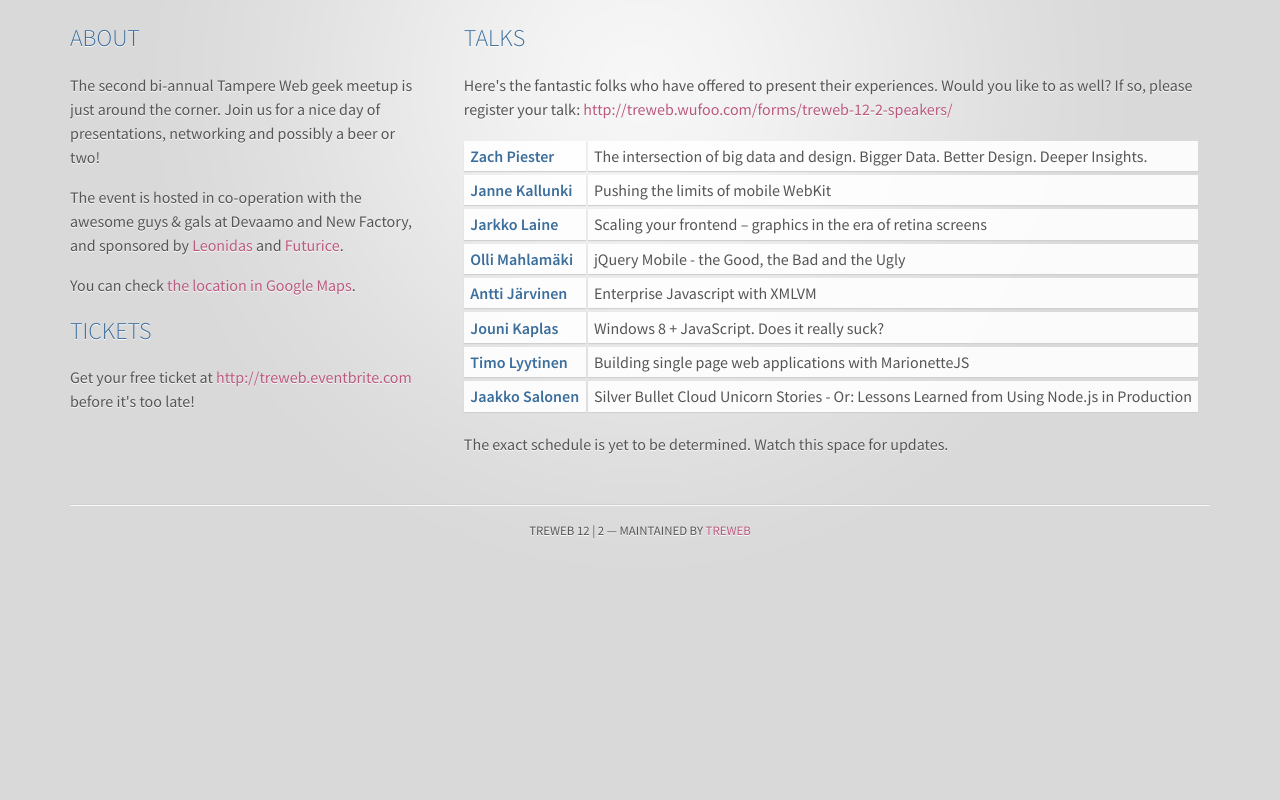
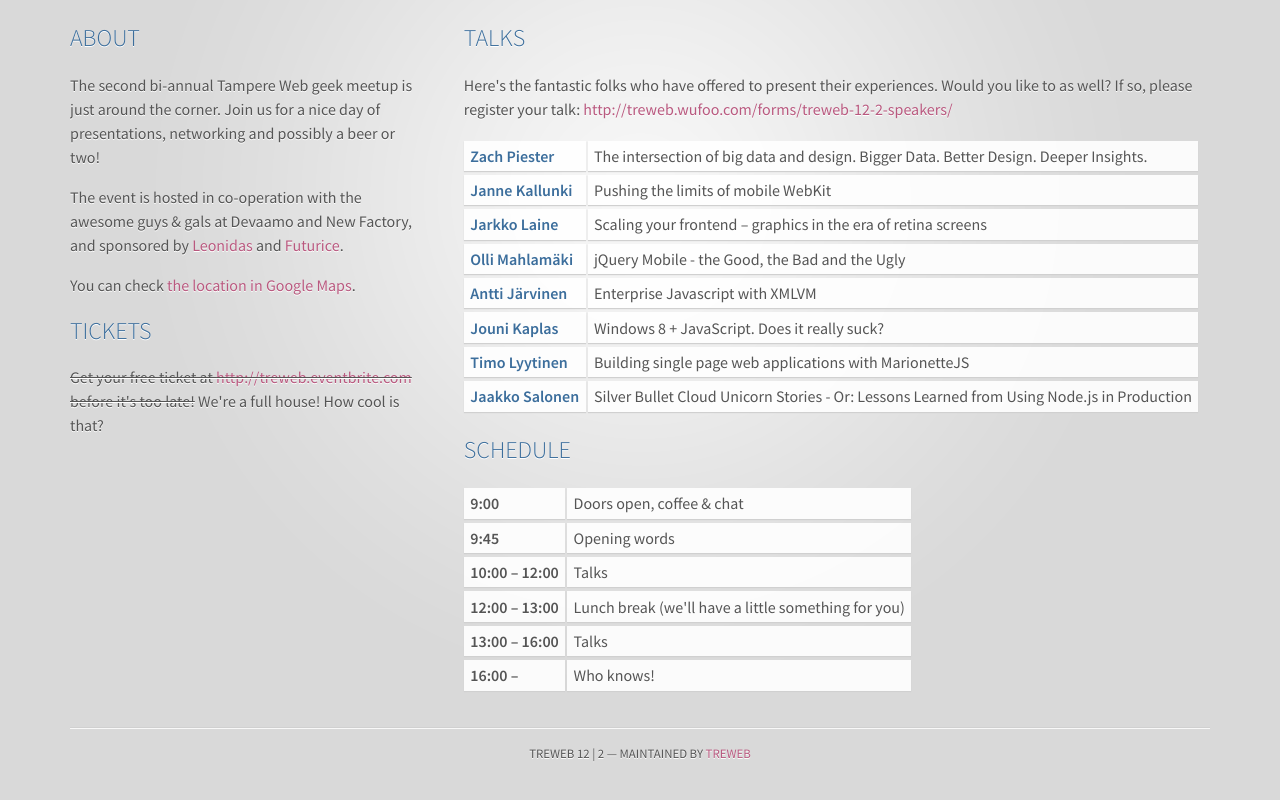
Before and after one commit to treweb/treweb, a plain HTML site: page index.html in a window 1280 px wide. Shown: the part 414-1214 px from the top of the page. Before the commit the page ends 995 px from the top, so only its background shows below. Drawn offline with Linux system fonts and the light colour scheme.

Commit message:
Updated schedule, registration info

```diff
--- a/index.html
+++ b/index.html
@@ -41,7 +41,7 @@
           <p>You can check <a href="https://maps.google.fi/maps?q=v%C3%A4in%C3%B6+linnan+aukio+15,+tampere">the location in Google Maps</a>.</p>
 
           <h2>Tickets</h2>
-          <p>Get your free ticket at <a href="http://treweb.eventbrite.com">http://treweb.eventbrite.com</a> before it's too late!</p>
+          <p><s>Get your free ticket at <a href="http://treweb.eventbrite.com">http://treweb.eventbrite.com</a> before it's too late!</s> We're a full house! How cool is that?</p>
         </div>
         <div class="eightcol last">
 
@@ -75,7 +75,17 @@
             </tr>
           </table>
 
-          <p>The exact schedule is yet to be determined. Watch this space for updates.</p>
+          <h2>Schedule</h2>
+
+          <table>
+              <tr><th>9:00</th><td>Doors open, coffee &amp; chat</td></tr>
+              <tr><th>9:45</th><td>Opening words</td></tr>
+              <tr><th>10:00 – 12:00</th><td>Talks</td></tr>
+              <tr><th>12:00 – 13:00</th><td>Lunch break (we'll have a little something for you)</td></tr>
+              <tr><th>13:00 – 16:00</th><td>Talks</td></tr>
+              <tr><th>16:00 –</th><td>Who knows!</td></tr>
+          </table>
+
         </div>
       </div>
       <div class="row" id="footer">
--- a/stylesheets/styles.css
+++ b/stylesheets/styles.css
@@ -63,12 +63,17 @@
 
 	}
 
-	table tr td {
+	table tr td,
+	table tr th {
 		vertical-align: top;
 		background: #fff;
 		background: rgba(255,255,255,0.9);
 		padding: 0.2em 0.4em;
 		box-shadow: 0px 1px 1px #d0d0d0;
+	}
+
+	table tr th {
+		text-align: left;
 	}
 
 	table tr td.name {
```
